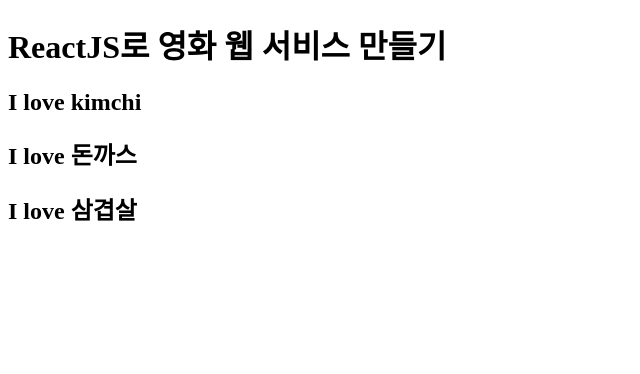
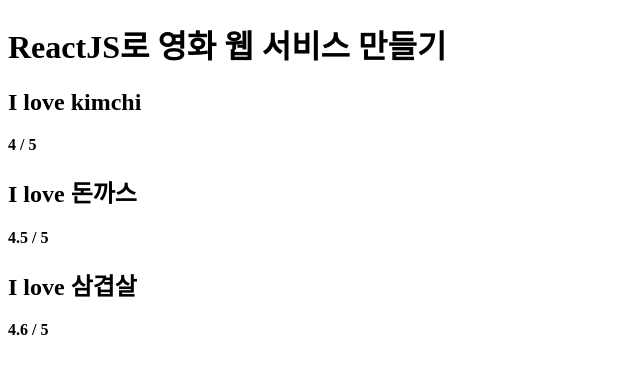
Before and after one commit to dinomoon/movie_app, a React (Create React App) app: page / in a window 1280 px wide. Shown: the top 374 px of the page, without its empty margins (0-640 px from the left). Built offline with nearby package versions, Linux system fonts and the light colour scheme; the HTML template or start-up script is replaced by a standard one.

Commit message:
Protection with PropTypes

```diff
--- a/src/App.js
+++ b/src/App.js
@@ -1,24 +1,35 @@
 import React, { Fragment } from "react";
+import PropTypes from "prop-types";
 
 // function Potato(props) {
 //   return <p>I love {props.favorite}</p>;
 // }
-function Food({ name }) {
-  return <h2>I love {name}</h2>;
+function Food({ name, rating }) {
+  return (
+    <Fragment>
+      <h2>I love {name}</h2>
+      <strong>{rating} / 5</strong>
+    </Fragment>
+  );
 }
 
 const foodILike = [
-  { id: 1, name: "kimchi" },
-  { id: 2, name: "돈까스" },
-  { id: 3, name: "삼겹살" },
+  { id: 1, name: "kimchi", rating: 4 },
+  { id: 2, name: "돈까스", rating: 4.5 },
+  { id: 3, name: "삼겹살", rating: 4.6 },
 ];
+
+Food.propTypes = {
+  name: PropTypes.string.isRequired,
+  rating: PropTypes.number,
+};
 
 function App() {
   return (
     <Fragment>
-      <h1 className="App">ReactJS로 영화 웹 서비스 만들기</h1>
+      <h1>ReactJS로 영화 웹 서비스 만들기</h1>
       {foodILike.map((food) => (
-        <Food key={food.id} name={food.name} />
+        <Food key={food.id} name={food.name} rating={food.rating} />
       ))}
     </Fragment>
   );
```
Also changed, not shown: 1 other file (tests, documents, lock files or other folders).
